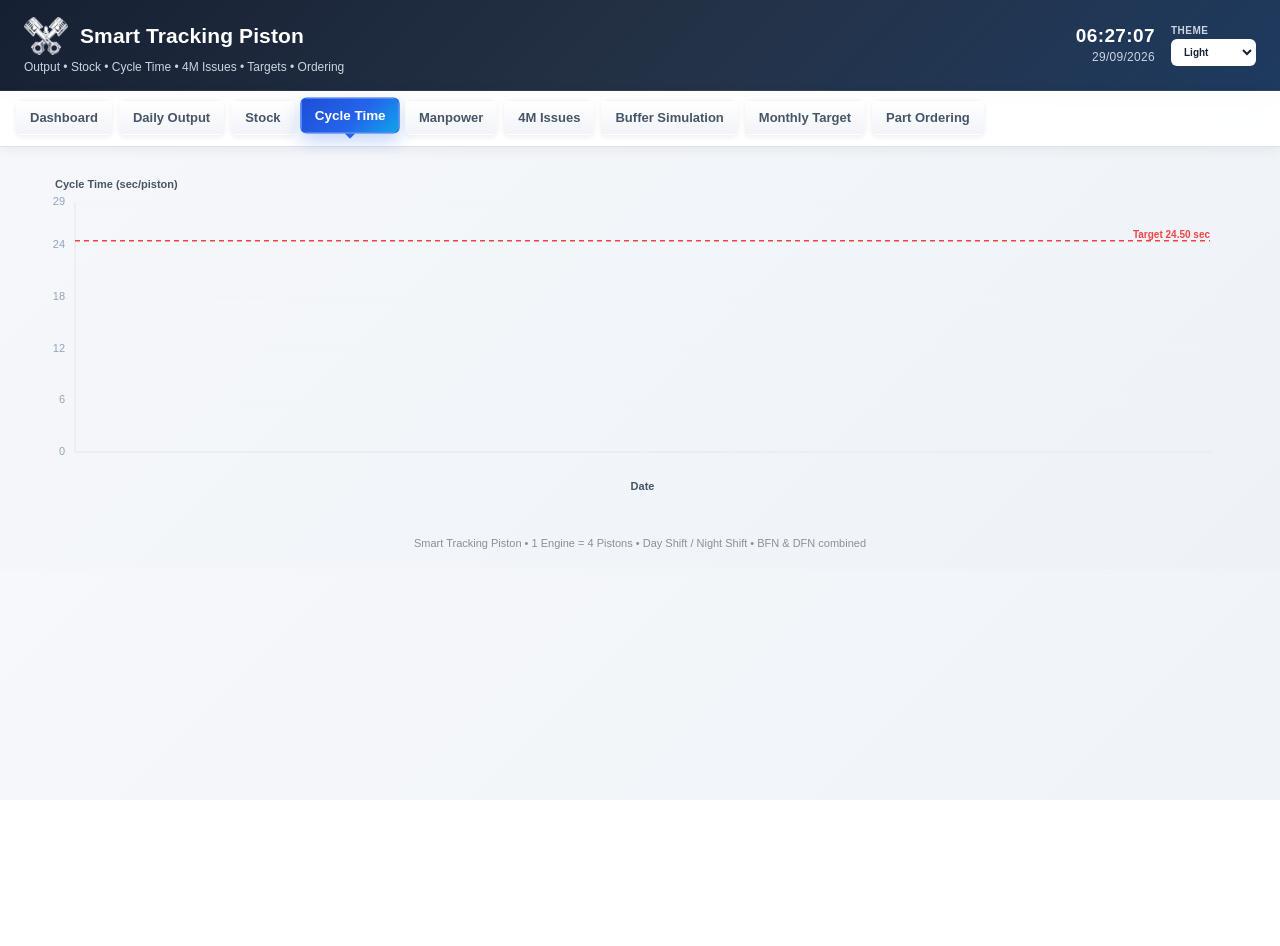
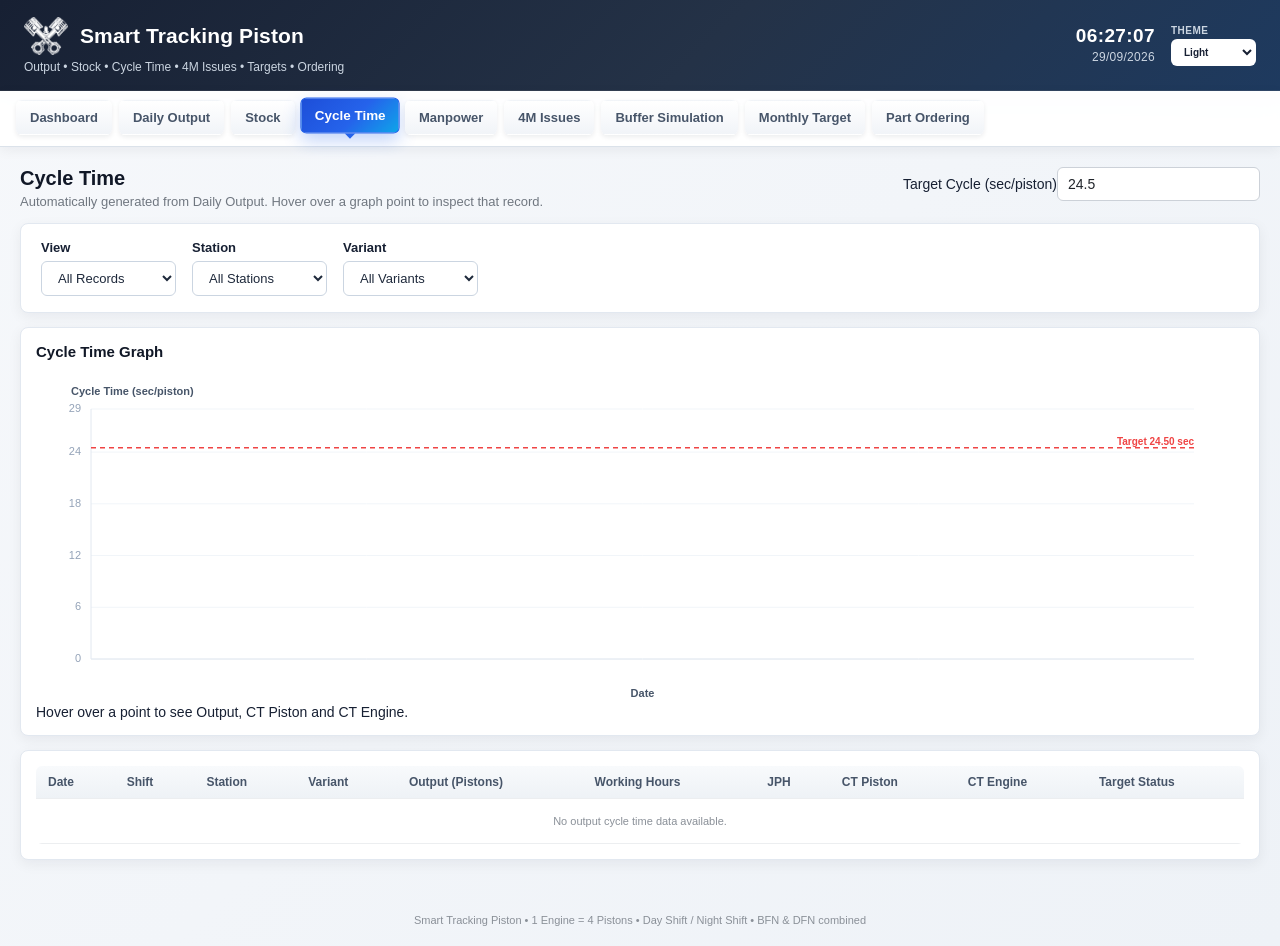
Before and after one commit to RazinFairul/ME-Piston-Tracker, a React (Vite) app: page / in a window 1280 px wide. Both pictures are taken after a click on the button "Cycle Time". Before the commit the page ends 800 px from the top, so only its background shows below. Built offline with nearby package versions, Linux system fonts and the light colour scheme; the HTML template or start-up script is replaced by a standard one.

Commit message:
update cycle time

```diff
--- a/src/components/Cycle.Time.jsx
+++ b/src/components/Cycle.Time.jsx
@@ -1,16 +1,53 @@
 import React, { useRef, useEffect, useState } from 'react';
 
-export default function CycleTimeChart({ data = [], target = 24.5 }) {
+export default function CycleTime({
+  outputList = [],
+  cycleTarget = '24.5',
+  setCycleTarget,
+}) {
+  const [cyclePeriod, setCyclePeriod] = useState('all');
+  const [cycleStationFilter, setCycleStationFilter] = useState('all');
+  const [cycleVariantFilter, setCycleVariantFilter] = useState('all');
+
   const canvasRef = useRef(null);
   const [hoveredPoint, setHoveredPoint] = useState(null);
   const [mousePos, setMousePos] = useState({ x: 0, y: 0 });
+
+  // Ratakan data agar mendukung format lama dan format baru (items)
+  const flattenedList = outputList.flatMap((entry, idx) => {
+    if (entry.items && Array.isArray(entry.items)) {
+      return entry.items.map((item, itemIdx) => ({
+        ...item,
+        uniqueId: `${entry.groupId || idx}-${itemIdx}`,
+        date: entry.date,
+        shift: entry.shift,
+        station: entry.station || 'STN2010-1M',
+        hours: entry.hours,
+      }));
+    }
+    return [
+      {
+        ...entry,
+        uniqueId: entry.id || `legacy-${idx}`,
+        station: entry.station || 'STN2010-1M',
+      },
+    ];
+  });
+
+  // Filter berdasarkan Stasiun dan Varian
+  const filteredData = flattenedList.filter((o) => {
+    const matchVariant = cycleVariantFilter === 'all' || o.variant === cycleVariantFilter;
+    const matchStation = cycleStationFilter === 'all' || (o.station || 'STN2010-1M') === cycleStationFilter;
+    return matchVariant && matchStation;
+  });
+
+  const targetNum = parseFloat(cycleTarget) || 24.5;
 
   useEffect(() => {
     const canvas = canvasRef.current;
     if (!canvas) return;
     const ctx = canvas.getContext('2d');
 
-    // Resolusi tinggi untuk paparan retina/skrin tajam
     const dpr = window.devicePixelRatio || 1;
     const rect = canvas.getBoundingClientRect();
     canvas.width = rect.width * dpr;
@@ -20,7 +57,6 @@ export default function CycleTimeChart({ data = [], target = 24.5 }) {
     const width = rect.width;
     const height = 330;
 
-    // Margin plotting
     const padLeft = 55;
     const padRight = 50;
     const padTop = 35;
@@ -29,16 +65,13 @@ export default function CycleTimeChart({ data = [], target = 24.5 }) {
     const plotW = width - padLeft - padRight;
     const plotH = height - padTop - padBottom;
 
-    // Skala Y: 0 hingga 29 saat (seperti gambar rujukan)
     const yMax = 29;
     const yMin = 0;
-
     const getYPixel = (val) => padTop + plotH - ((val - yMin) / (yMax - yMin)) * plotH;
 
-    // 1. Bersihkan latar
     ctx.clearRect(0, 0, width, height);
 
-    // 2. Garisan Grid Mendatar & Label Paksi Y
+    // Garis grid horizontal dan angka sumbu Y
     const yTicks = [0, 6, 12, 18, 24, 29];
     ctx.lineWidth = 1;
     ctx.font = '11px Arial, sans-serif';
@@ -47,20 +80,17 @@ export default function CycleTimeChart({ data = [], target = 24.5 }) {
 
     yTicks.forEach((tick) => {
       const y = getYPixel(tick);
-
-      // Garisan grid kelabu lembut
       ctx.strokeStyle = '#f1f5f9';
       ctx.beginPath();
       ctx.moveTo(padLeft, y);
       ctx.lineTo(width - padRight, y);
       ctx.stroke();
 
-      // Nombor paksi Y
       ctx.fillStyle = '#94a3b8';
       ctx.fillText(tick.toString(), padLeft - 10, y);
     });
 
-    // Label Unit Paksi Y ("Cycle Time (sec/piston)")
+    // Judul sumbu Y
     ctx.save();
     ctx.fillStyle = '#475569';
     ctx.font = 'bold 11px Arial, sans-serif';
@@ -68,7 +98,7 @@ export default function CycleTimeChart({ data = [], target = 24.5 }) {
     ctx.fillText('Cycle Time (sec/piston)', padLeft - 20, 18);
     ctx.restore();
 
-    // 3. Garisan Paksi X & Y Asas
+    // Sumbu X & Y
     ctx.strokeStyle = '#e2e8f0';
     ctx.beginPath();
     ctx.moveTo(padLeft, padTop);
@@ -76,14 +106,14 @@ export default function CycleTimeChart({ data = [], target = 24.5 }) {
     ctx.lineTo(width - padRight, padTop + plotH);
     ctx.stroke();
 
-    // Label Paksi X ("Date") di bahagian bawah tengah
+    // Judul sumbu X
     ctx.fillStyle = '#475569';
     ctx.font = 'bold 11px Arial, sans-serif';
     ctx.textAlign = 'center';
     ctx.fillText('Date', padLeft + plotW / 2, height - 10);
 
-    // 4. Garisan Putus-putus Merah: Target 24.50 sec
-    const targetY = getYPixel(target);
+    // Garis putus-putus merah (Target)
+    const targetY = getYPixel(targetNum);
     ctx.save();
     ctx.setLineDash([5, 4]);
     ctx.strokeStyle = '#ef4444';
@@ -93,25 +123,24 @@ export default function CycleTimeChart({ data = [], target = 24.5 }) {
     ctx.lineTo(width - padRight, targetY);
     ctx.stroke();
 
-    // Label teks target merah di atas garisan sebelah kanan
     ctx.fillStyle = '#ef4444';
     ctx.font = 'bold 10px Arial, sans-serif';
     ctx.textAlign = 'right';
-    ctx.fillText(`Target ${Number(target).toFixed(2)} sec`, width - padRight, targetY - 6);
+    ctx.fillText(`Target ${targetNum.toFixed(2)} sec`, width - padRight, targetY - 6);
     ctx.restore();
 
-    // 5. Lukis Data Points & Garisan Tren (jika ada data output)
-    if (data && data.length > 0) {
+    // Gambar titik data & garis grafik jika data tersedia
+    if (filteredData.length > 0) {
       const getXPixel = (index) => {
-        if (data.length === 1) return padLeft + plotW / 2;
-        return padLeft + (index / (data.length - 1)) * plotW;
+        if (filteredData.length === 1) return padLeft + plotW / 2;
+        return padLeft + (index / (filteredData.length - 1)) * plotW;
       };
 
-      // Garisan sambungan titik data
+      // Garis penghubung biru
       ctx.strokeStyle = '#2563eb';
       ctx.lineWidth = 2;
       ctx.beginPath();
-      data.forEach((pt, i) => {
+      filteredData.forEach((pt, i) => {
         const x = getXPixel(i);
         const val = parseFloat(pt.ctPiston) || 0;
         const y = getYPixel(Math.min(val, yMax));
@@ -120,8 +149,8 @@ export default function CycleTimeChart({ data = [], target = 24.5 }) {
       });
       ctx.stroke();
 
-      // Bulatan titik data (dots)
-      data.forEach((pt, i) => {
+      // Lingkaran titik (dots)
+      filteredData.forEach((pt, i) => {
         const x = getXPixel(i);
         const val = parseFloat(pt.ctPiston) || 0;
         const y = getYPixel(Math.min(val, yMax));
@@ -135,19 +164,18 @@ export default function CycleTimeChart({ data = [], target = 24.5 }) {
         ctx.lineWidth = 2;
         ctx.stroke();
 
-        // Label tarikh di bawah titik
         ctx.fillStyle = '#64748b';
         ctx.font = '10px Arial, sans-serif';
         ctx.textAlign = 'center';
         ctx.fillText(pt.date ? pt.date.slice(5) : '', x, padTop + plotH + 16);
       });
     }
-  }, [data, target]);
+  }, [filteredData, targetNum]);
 
-  // Pengesanan kursor tetikus untuk tooltip
+  // Handler kursor hover tooltip
   const handleMouseMove = (e) => {
     const canvas = canvasRef.current;
-    if (!canvas || !data || data.length === 0) return;
+    if (!canvas || filteredData.length === 0) return;
 
     const rect = canvas.getBoundingClientRect();
     const mouseX = e.clientX - rect.left;
@@ -161,12 +189,11 @@ export default function CycleTimeChart({ data = [], target = 24.5 }) {
     const yMax = 29;
 
     let found = null;
-    data.forEach((pt, i) => {
-      const x = data.length === 1 ? padLeft + plotW / 2 : padLeft + (i / (data.length - 1)) * plotW;
+    filteredData.forEach((pt, i) => {
+      const x = filteredData.length === 1 ? padLeft + plotW / 2 : padLeft + (i / (filteredData.length - 1)) * plotW;
       const val = parseFloat(pt.ctPiston) || 0;
       const y = padTop + plotH - (Math.min(val, yMax) / yMax) * plotH;
 
-      // Jejari sasaran klik/hover 12px
       if (Math.hypot(mouseX - x, mouseY - y) < 12) {
         found = pt;
         setMousePos({ x, y });
@@ -176,25 +203,73 @@ export default function CycleTimeChart({ data = [], target = 24.5 }) {
     setHoveredPoint(found);
   };
 
-  const handleMouseLeave = () => {
-    setHoveredPoint(null);
-  };
+  return (
+    <section id="cycle" className="tab-content active">
+      <div className="section-head">
+        <div>
+          <h2>Cycle Time</h2>
+          <p>Automatically generated from Daily Output. Hover over a graph point to inspect that record.</p>
+        </div>
+        <div className="target-box">
+          <label>
+            Target Cycle (sec/piston)
+            <input
+              type="number"
+              value={cycleTarget}
+              min="0.01"
+              step="0.01"
+              onChange={(e) => setCycleTarget && setCycleTarget(e.target.value)}
+            />
+          </label>
+        </div>
+      </div>
 
-  return (
-    <div style={{ position: 'relative', width: '100%', minHeight: '330px' }}>
+      <div className="panel filter-panel">
+        <label>
+          <span>View</span>
+          <select value={cyclePeriod} onChange={(e) => setCyclePeriod(e.target.value)}>
+            <option value="all">All Records</option>
+            <option value="week">By Week</option>
+            <option value="month">By Month</option>
+            <option value="year">By Year</option>
+            <option value="range">Date Range</option>
+          </select>
+        </label>
+
+        <label>
+          <span>Station</span>
+          <select value={cycleStationFilter} onChange={(e) => setCycleStationFilter(e.target.value)}>
+            <option value="all">All Stations</option>
+            <option value="STN2010-1M">STN2010-1M</option>
+            <option value="STN2010-2M">STN2010-2M</option>
+            <option value="STN2010-3M">STN2010-3M</option>
+            <option value="STN2010-4M">STN2010-4M</option>
+            <option value="STN2010-5M">STN2010-5M</option>
+          </select>
+        </label>
+
+        <label>
+          <span>Variant</span>
+          <select value={cycleVariantFilter} onChange={(e) => setCycleVariantFilter(e.target.value)}>
+            <option value="all">All Variants</option>
+            <option value="PFI A00">PFI A00</option>
+            <option value="AFD">AFD</option>
+            <option value="BFN &amp; DFN">BFN &amp; DFN</option>
+            <option value="MP">MP</option>
+          </select>
+        </label>
+      </div>
+
+      <div className="panel">
+        <h3 style={{ marginBottom: '14px' }}>Cycle Time Graph</h3>
+        <div className="chart-wrap" style={{ position: 'relative', width: '100%', minHeight: '330px' }}>
           <canvas
             ref={canvasRef}
             onMouseMove={handleMouseMove}
-        onMouseLeave={handleMouseLeave}
-        style={{
-          width: '100%',
-          height: '330px',
-          display: 'block',
-          cursor: data.length > 0 ? 'crosshair' : 'default',
-        }}
+            onMouseLeave={() => setHoveredPoint(null)}
+            style={{ width: '100%', height: '330px', display: 'block', cursor: filteredData.length > 0 ? 'crosshair' : 'default' }}
           />
 
-      {/* Tooltip Terapung Semasa Hover Point */}
           {hoveredPoint && (
             <div
               style={{
@@ -213,6 +288,7 @@ export default function CycleTimeChart({ data = [], target = 24.5 }) {
               }}
             >
               <div><strong>Date:</strong> {hoveredPoint.date} ({hoveredPoint.shift})</div>
+              <div><strong>Station:</strong> {hoveredPoint.station || 'STN2010-1M'}</div>
               <div><strong>Variant:</strong> {hoveredPoint.variant}</div>
               <div><strong>Output:</strong> {hoveredPoint.pistons} pistons ({hoveredPoint.engines} eng)</div>
               <div><strong>CT Piston:</strong> {hoveredPoint.ctPiston} sec</div>
@@ -220,5 +296,60 @@ export default function CycleTimeChart({ data = [], target = 24.5 }) {
             </div>
           )}
         </div>
+        <div className="point-info">
+          Hover over a point to see Output, CT Piston and CT Engine.
+        </div>
+      </div>
+
+      <div className="panel">
+        <div className="table-wrap">
+          <table>
+            <thead>
+              <tr>
+                <th>Date</th>
+                <th>Shift</th>
+                <th>Station</th>
+                <th>Variant</th>
+                <th>Output (Pistons)</th>
+                <th>Working Hours</th>
+                <th>JPH</th>
+                <th>CT Piston</th>
+                <th>CT Engine</th>
+                <th>Target Status</th>
+              </tr>
+            </thead>
+            <tbody>
+              {filteredData.length === 0 ? (
+                <tr>
+                  <td colSpan="10" className="small-note" style={{ textAlign: 'center', padding: '16px' }}>
+                    No output cycle time data available.
+                  </td>
+                </tr>
+              ) : (
+                filteredData.map((rec) => {
+                  const meets = Number(rec.ctPiston) <= targetNum;
+                  return (
+                    <tr key={rec.uniqueId}>
+                      <td>{rec.date}</td>
+                      <td>{rec.shift}</td>
+                      <td>{rec.station || 'STN2010-1M'}</td>
+                      <td>{rec.variant}</td>
+                      <td>{rec.pistons}</td>
+                      <td>{rec.hours}h</td>
+                      <td>{rec.jph}</td>
+                      <td style={{ fontWeight: 'bold' }}>{rec.ctPiston}s</td>
+                      <td>{rec.ctEngine}s</td>
+                      <td style={{ color: meets ? '#167a3f' : '#b42318', fontWeight: 'bold' }}>
+                        {meets ? 'PASS' : 'SLOW'}
+                      </td>
+                    </tr>
+                  );
+                })
+              )}
+            </tbody>
+          </table>
+        </div>
+      </div>
+    </section>
   );
 }
```
Lines whose indentation alone changed are shown as unchanged.
